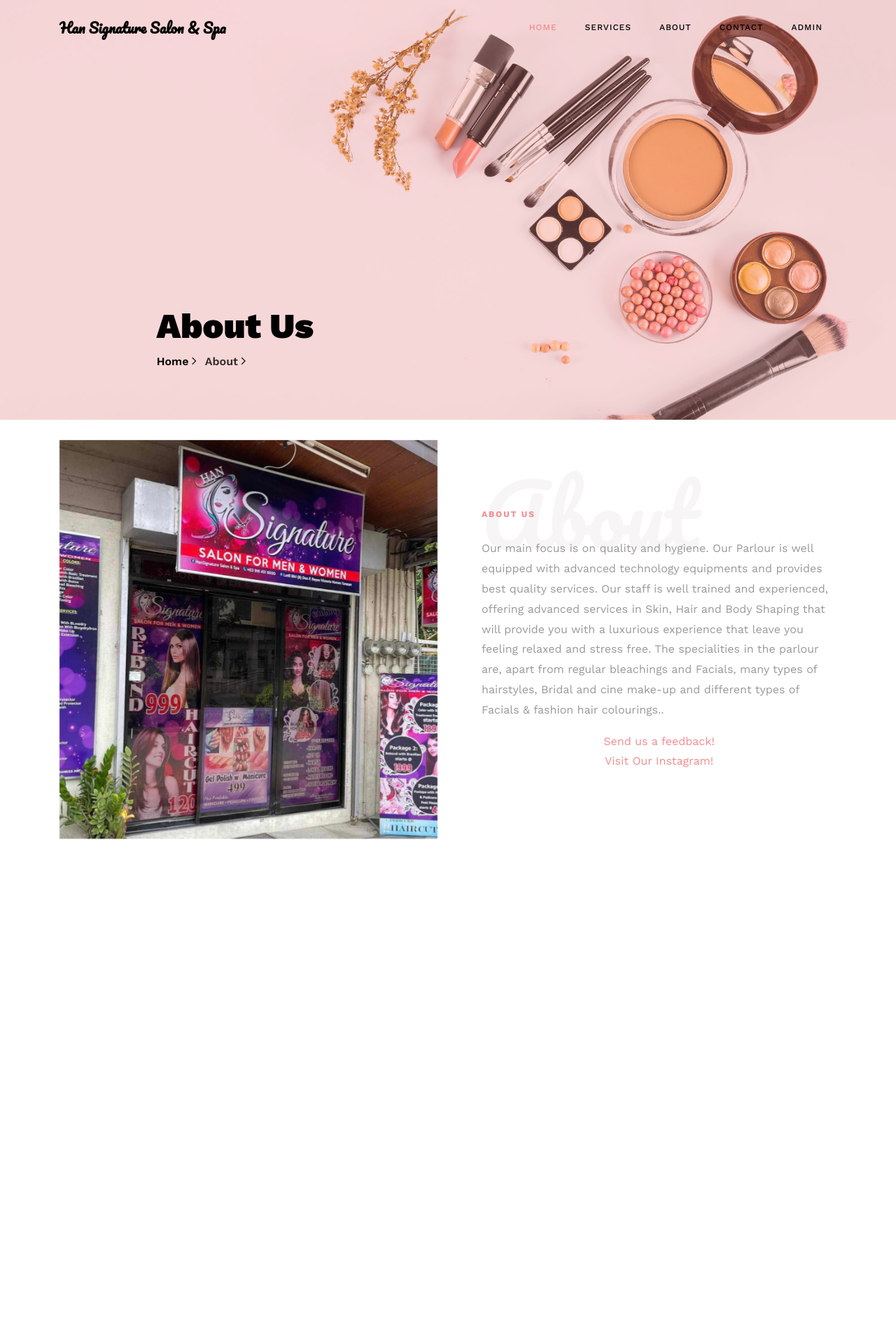
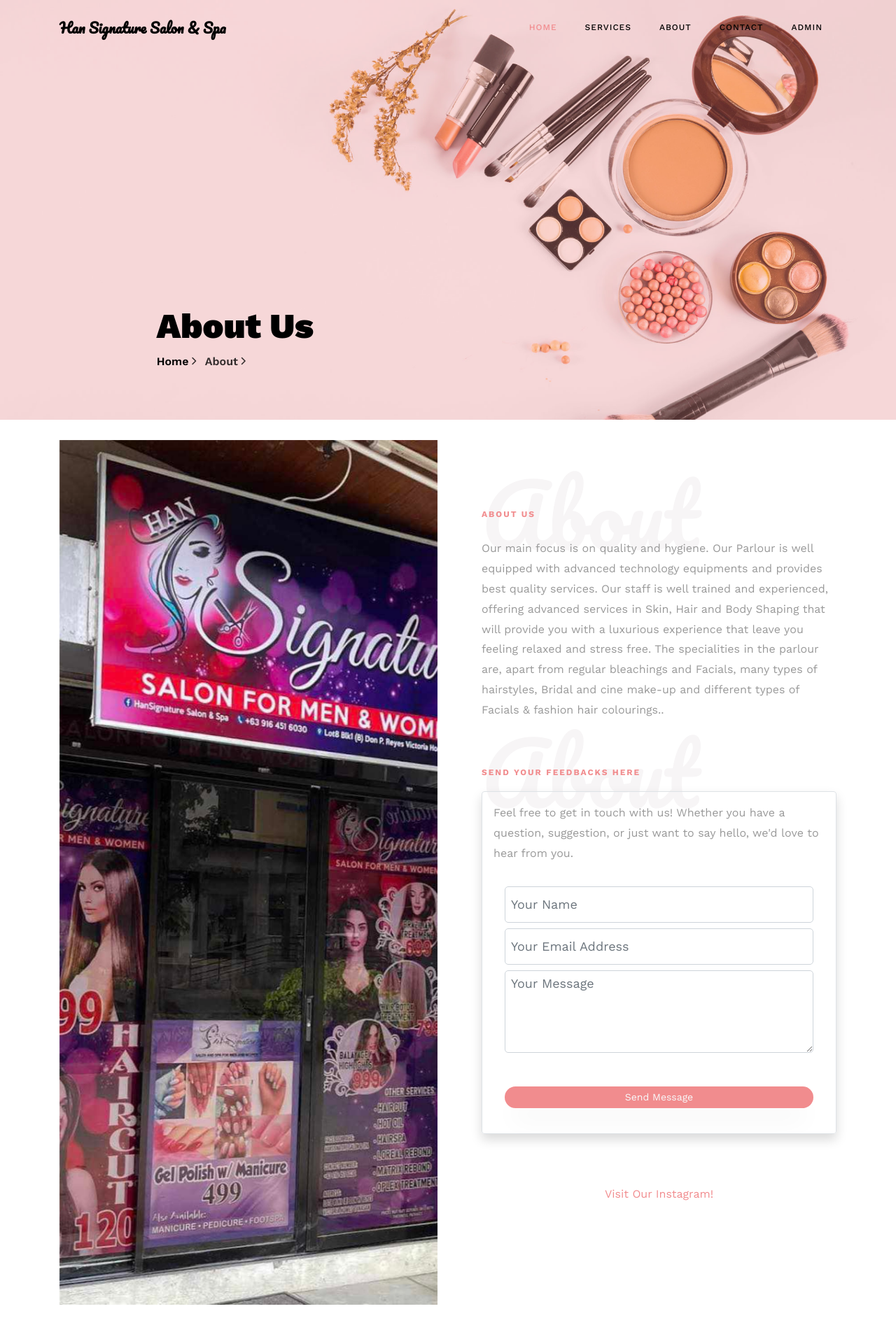
Before and after one commit to Siscar30/Parlor, a PHP site: page /about.php in a window 1280 px wide. Shown: the whole page at 70% size. Before the commit the page ends 1200 px from the top, so only its background shows below. Run offline with PHP 8.4, Linux system fonts and the light colour scheme; data comes from the database, SQL or seed files in the repository; some libraries are stand-ins or nearby versions; some web fonts are replaced.

Commit message:
mailbox done

```diff
--- a/about.php
+++ b/about.php
@@ -2,9 +2,26 @@
 session_start();
 error_reporting(0);
 include('includes/dbconnection.php');
+
+if(isset($_POST['submit'])) {
+    $name = $_POST['name'];
+    $email = $_POST['email'];
+    $message = $_POST['message'];
+
+    $query = "INSERT INTO tblfeedbacks (name, email, message) VALUES ('$name', '$email', '$message')";
+    $result = mysqli_query($con, $query);
+
+    if($result) {
+        echo "<script>alert('Feedback submitted successfully.');</script>";
+    } else {
+        echo "<script>alert('Failed to submit feedback.');</script>";
+    }
+}
 ?>
+
 <!DOCTYPE html>
 <html lang="en">
+
 <head>
   <title>About Us</title>
 
@@ -32,15 +49,19 @@ include('includes/dbconnection.php');
   <link rel="stylesheet" href="css/icomoon.css">
   <link rel="stylesheet" href="css/style.css">
 </head>
+
 <body>
   <?php include_once('includes/header.php');?>
-    <section class="hero-wrap hero-wrap-2" style="background-image: url('images/bg-2.jpg');" data-stellar-background-ratio="0.5">
+  <section class="hero-wrap hero-wrap-2" style="background-image: url('images/bg-2.jpg');"
+    data-stellar-background-ratio="0.5">
     <div class="overlay"></div>
     <div class="container">
       <div class="row no-gutters slider-text js-fullheight align-items-end justify-content-center">
         <div class="col-md-9 ftco-animate pb-5">
           <h2 class="mb-0 bread">About Us</h2>
-            <p class="breadcrumbs"><span class="mr-2"><a href="index.php">Home <i class="ion-ios-arrow-forward"></i></a></span> <span>About <i class="ion-ios-arrow-forward"></i></span></p>
+          <p class="breadcrumbs"><span class="mr-2"><a href="index.php">Home <i
+                  class="ion-ios-arrow-forward"></i></a></span> <span>About <i class="ion-ios-arrow-forward"></i></span>
+          </p>
         </div>
       </div>
     </div>
@@ -50,7 +71,8 @@ include('includes/dbconnection.php');
     <div class="container">
       <div class="row">
         <div class="col-md-6 d-flex">
-						<div class="p-md-5 img img-2 d-flex justify-content-center align-items-center" style="background-image: url(images/salon1.jpg);">
+          <div class="p-md-5 img img-2 d-flex justify-content-center align-items-center"
+            style="background-image: url(images/salon1.jpg);">
 
 
             </a>
@@ -66,13 +88,49 @@ while ($row=mysqli_fetch_array($ret)) {
 ?>
           <div class="heading-section mb-4 mt-md-5">
             <h1 class="big">About</h1>
-	          	<span class="subheading"><?php  echo $row['PageTitle'];?></span>
+            <span class="subheading">
+              <?php  echo $row['PageTitle'];?>
+            </span>
 
           </div>
           <div class="pb-md-5">
-							<p><?php  echo $row['PageDescription'];?>.</p>
-							<center><a href="https://www.facebook.com/annseth17/">Send us a feedback!</a></center>
-              <center><a href="https://www.instagram.com/hansignaturesalonandspa/">Visit Our Instagram!</center>
+            <p>
+              <?php  echo $row['PageDescription'];?>.
+            </p>
+              <div class="row justify-content-center">
+                <div class="col-md-12">
+                <div class="heading-section mb-4 mt-md-5">
+            <h1 class="big">About</h1>
+            <span class="subheading">
+              Send your feedbacks here
+            </span>
+                  <div class="border rounded shadow p-3 mt-3">
+                    <p class="big">Feel free to get in touch with us! Whether you have a question, suggestion, or just want to say
+                      hello, we'd love to hear from you.</p>
+
+                      <form class="p-3" method="post" action="">
+                      <div class="mb-2">
+                        <input class="form-control form-control-sm" id="name" name="name" placeholder="Your Name"
+                          required>
+                      </div>
+                      <div class="mb-2">
+                        <input type="email" class="form-control form-control-sm " id="email" name="email"
+                          placeholder="Your Email Address" required>
+                      </div>
+                      <div class="mb-2">
+                        <textarea class="form-control form-control-sm" id="message" name="message" rows="4"
+                          placeholder="Your Message" required></textarea>
+                      </div>
+
+                      <div class="text-center">
+                          <button type="submit" name="submit" class="btn btn-sm fw-bold bg-primary text-light btn-block mb-1 col-12 mt-5">Send Message</button>
+                      </div>
+                    </form>
+                  </div>
+                </div>
+              </div>
+            <center class="mt-lg-5"><a href="https://www.instagram.com/hansignaturesalonandspa/">Visit Our Instagram!
+
           </div>
         </div>
         <div class="pb-md-5">
@@ -90,7 +148,11 @@ while ($row=mysqli_fetch_array($ret)) {
 
 
   <!-- loader -->
-  <div id="ftco-loader" class="show fullscreen"><svg class="circular" width="48px" height="48px"><circle class="path-bg" cx="24" cy="24" r="22" fill="none" stroke-width="4" stroke="#eeeeee"/><circle class="path" cx="24" cy="24" r="22" fill="none" stroke-width="4" stroke-miterlimit="10" stroke="#F96D00"/></svg></div>
+  <div id="ftco-loader" class="show fullscreen"><svg class="circular" width="48px" height="48px">
+      <circle class="path-bg" cx="24" cy="24" r="22" fill="none" stroke-width="4" stroke="#eeeeee" />
+      <circle class="path" cx="24" cy="24" r="22" fill="none" stroke-width="4" stroke-miterlimit="10"
+        stroke="#F96D00" />
+    </svg></div>
 
 
 
@@ -108,9 +170,11 @@ while ($row=mysqli_fetch_array($ret)) {
   <script src="js/bootstrap-datepicker.js"></script>
   <script src="js/jquery.timepicker.min.js"></script>
   <script src="js/scrollax.min.js"></script>
-  <script src="https://maps.googleapis.com/maps/api/js?key=AIzaSyBVWaKrjvy3MaE7SQ74_uJiULgl1JY0H2s&sensor=false"></script>
+  <script
+    src="https://maps.googleapis.com/maps/api/js?key=AIzaSyBVWaKrjvy3MaE7SQ74_uJiULgl1JY0H2s&sensor=false"></script>
   <script src="js/google-map.js"></script>
   <script src="js/main.js"></script>
 
 </body>
+
 </html>
```
Lines whose indentation alone changed are shown as unchanged.
